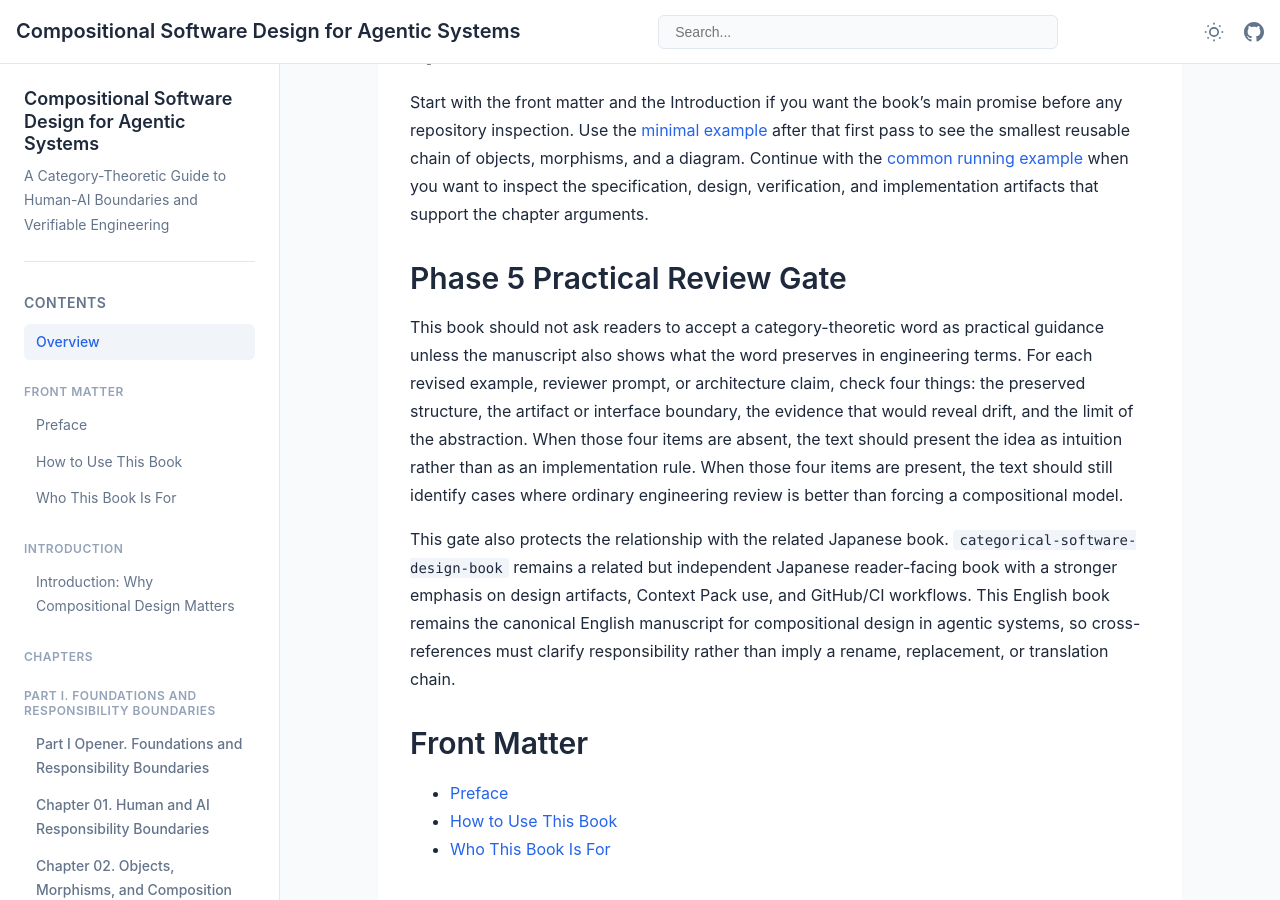
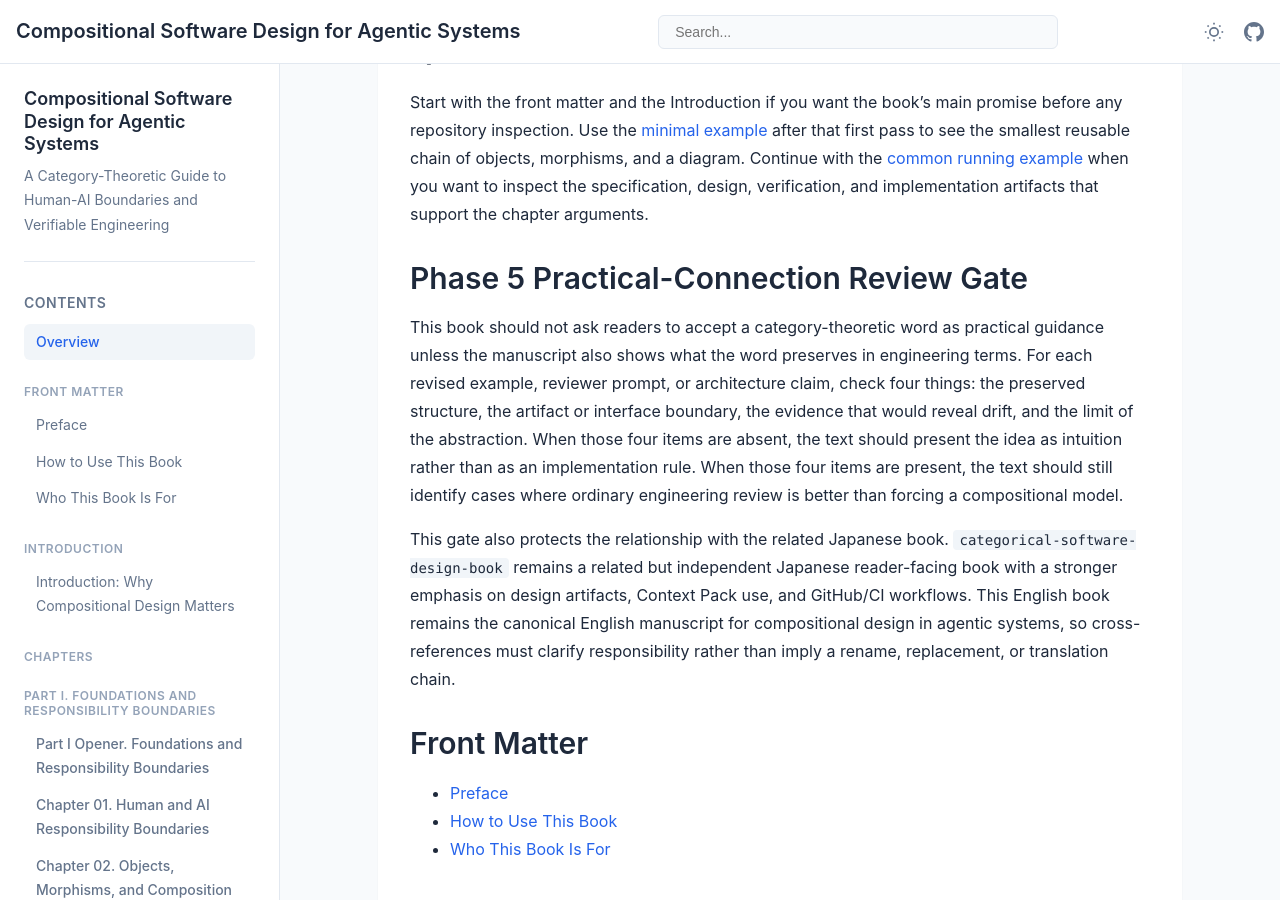
Before and after one commit to itdojp/composable-software-design-book, a Jekyll site: the page built from index.md, in a window 1280 px wide and 900 px high, scrolled down 1789 px. Built offline with Jekyll 4.4.1, drawn with Linux system fonts in a browser that asks for light colours.

Commit message:
Standardize practical-connection gate name

```diff
--- a/index.md
+++ b/index.md
@@ -59,7 +59,7 @@ Start with the front matter and the Introduction if you want the book's main pro
 Use the [minimal example](examples/minimal/policy-gated-change-review/README/) after that first pass to see the smallest reusable chain of objects, morphisms, and a diagram.
 Continue with the [common running example](examples/common/policy-gated-change-review/README/) when you want to inspect the specification, design, verification, and implementation artifacts that support the chapter arguments.
 
-## Phase 5 Practical Review Gate
+## Phase 5 Practical-Connection Review Gate
 
 This book should not ask readers to accept a category-theoretic word as practical guidance unless the manuscript also shows what the word preserves in engineering terms.
 For each revised example, reviewer prompt, or architecture claim, check four things: the preserved structure, the artifact or interface boundary, the evidence that would reveal drift, and the limit of the abstraction.
```
Also changed, not shown: project-management/editorial-checklist.md (+1 -1 lines), .github/PULL_REQUEST_TEMPLATE.md.
